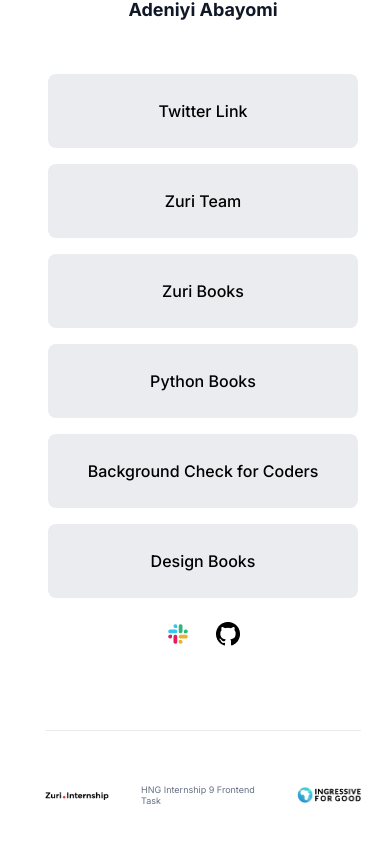
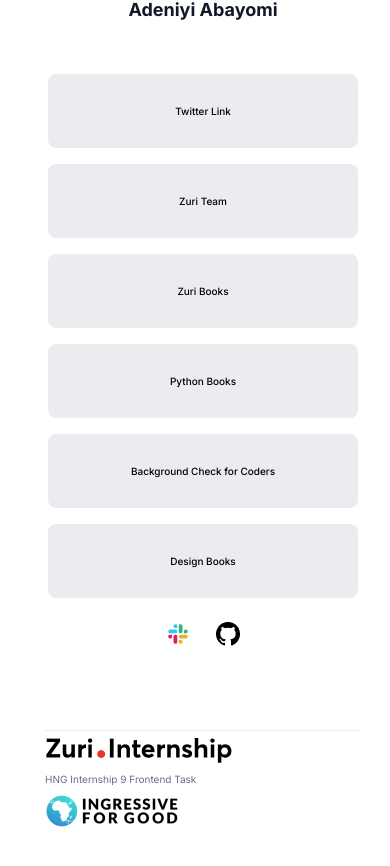
Before and after one commit to damaestro165/HNG9-01, a React (Vite) app: page / in a window 390 px wide. Shown: the part 442-1308 px from the top of the page. Built offline with nearby package versions, Linux system fonts and the light colour scheme.

Commit message:
Adjusted the footer

```diff
--- a/src/components/Footer/Footer.scss
+++ b/src/components/Footer/Footer.scss
@@ -24,11 +24,13 @@
 @media only screen and (max-width: 768px) {
   footer {
     .container {
-      font-size: xx-small;
+      font-size: x-small;
       width: 90%;
-      img {
-        width: 4rem;
-      }
+      flex-direction: column;
+      align-items: flex-start;
+      justify-content: flex-start;
+      padding: 0rem;
+      gap: 0rem;
     }
   }
 }
--- a/src/components/Main/Main.scss
+++ b/src/components/Main/Main.scss
@@ -50,6 +50,9 @@
     }
     .link-container {
       width: 70%;
+      .btn {
+        font-size: x-small;
+      }
     }
   }
   .socials {
```
